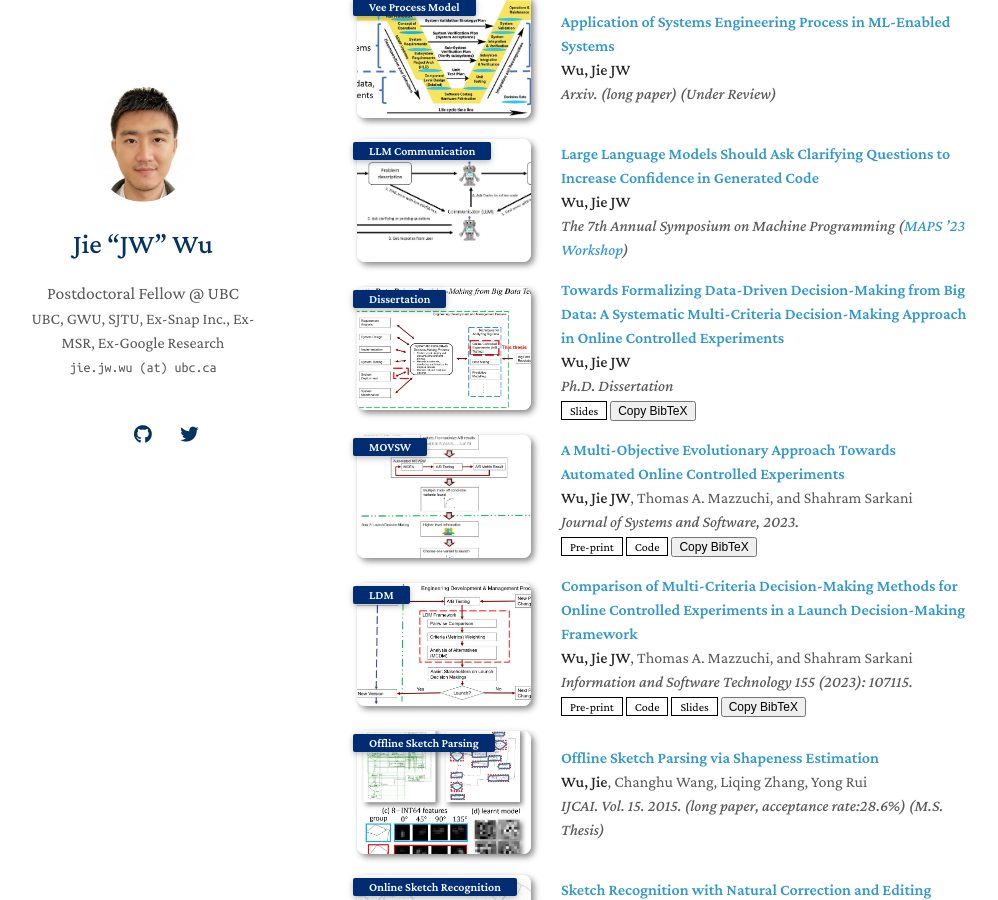
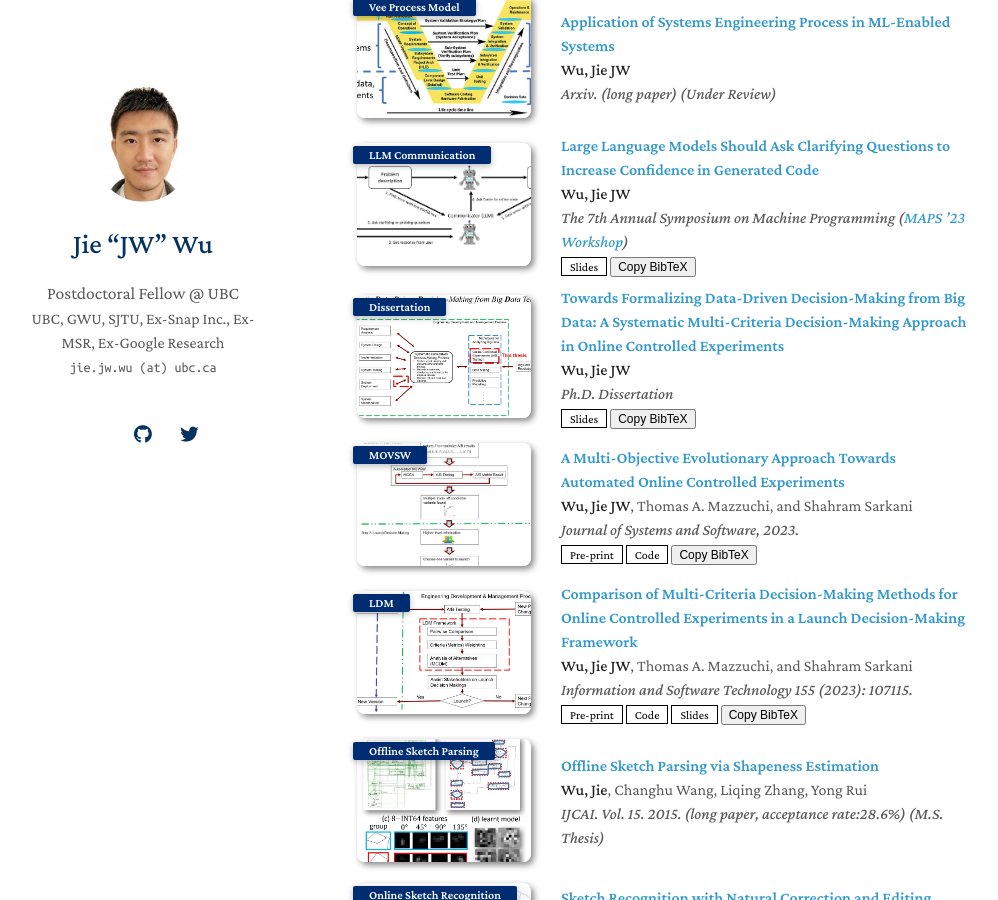
Before and after one commit to yaoyao-liu/minimal-light, a Jekyll site: the page built from index.md, in a window 1280 px wide and 900 px high, scrolled down 1389 px. Shown: the whole window, without its empty margins (133-1131 px from the left). Built offline with Jekyll 4.4.1, drawn with Linux system fonts in a browser that asks for light colours; nearby versions of some CDN libraries; a style sheet for code colours, icons or effects is not loaded; our own code applies the rules of GitHub Pages for plain Markdown files.

Commit message:
Update publications.md

```diff
--- a/_includes/publications.md
+++ b/_includes/publications.md
@@ -55,6 +55,18 @@
     <div class="title"><a href="https://arxiv.org/pdf/2308.13507.pdf">Large Language Models Should Ask Clarifying Questions to Increase Confidence in Generated Code </a> </div>
     <div class="author"><strong>Wu, Jie JW</strong></div>
     <div class="periodical"><em>The 7th Annual Symposium on Machine Programming (<a href="https://mapsworkshop.github.io/">MAPS ’23 Workshop</a>) </em></div>
+    <div class="links">
+       <a href="https://jie-jw-wu.github.io/assets/jw_clarify_slides.pdf" class="btn btn-sm z-depth-0" role="button" target="_blank" style="font-size:12px;">Slides</a>
+       <button class="btn btn-sm z-depth-0" onclick="copyBibtex('wu2023large')" style="font-size: 12px;">Copy BibTeX</button>
+         <textarea id="bibtex_wu2023large" style="display: none;">
+          @inproceedings{wu2023large,
+           title={Large Language Models Should Ask Clarifying Questions to Increase Confidence in Generated Code},
+           author={Wu, Jie JW},
+           booktitle={The 7th Annual Symposium on Machine Programming (MAPS 23)},
+           note={Workshop, December 3, 2023, San Francisco, CA, USA}
+         }
+         </textarea>
+     </div>
   </div>
 </div>
 </li>
```
